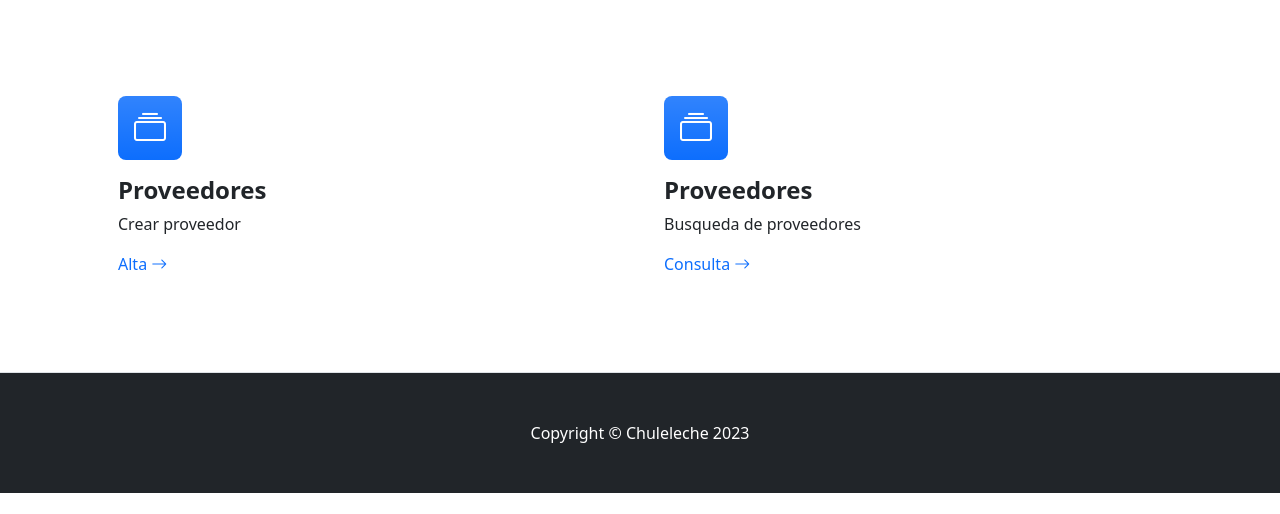
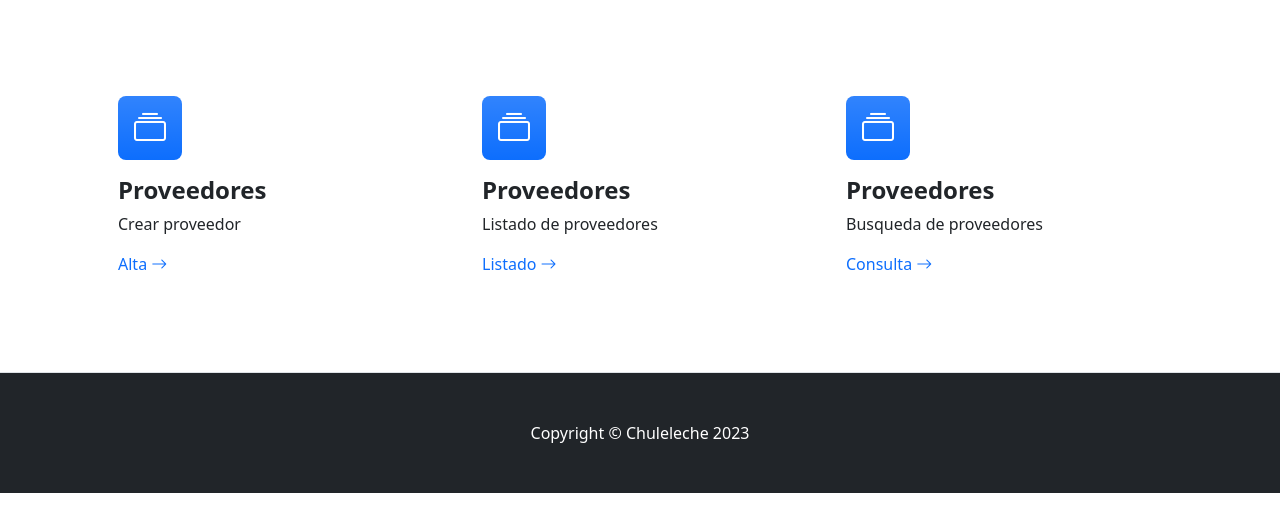
Before and after one commit to emaf13/proyecto-final-python-django, a Django app: page /proveedores/ in a window 1280 px wide. Shown: the part 286-800 px from the top of the page. Run offline with Django 4.2, Linux system fonts and the light colour scheme; a user stored in the database is signed in; some libraries are stand-ins or nearby versions.

Commit message:
version entregable

```diff
--- a/AppChuleleche/templates/AppChuleleche/proveedores.html
+++ b/AppChuleleche/templates/AppChuleleche/proveedores.html
@@ -5,7 +5,7 @@
 
 {% block main %}
 
-<div class="col-lg-6 mb-5 mb-lg-0">
+<div class="col-lg-4 mb-5 mb-lg-0">
     <div class="feature bg-primary bg-gradient text-white rounded-3 mb-3"><i class="bi bi-collection"></i></div>
     <h2 class="h4 fw-bolder">Proveedores</h2>
     <p>Crear proveedor</p>
@@ -14,7 +14,16 @@
         <i class="bi bi-arrow-right"></i>
     </a>
 </div>
-<div class="col-lg-6 mb-5 mb-lg-0">
+<div class="col-lg-4 mb-5 mb-lg-0">
+    <div class="feature bg-primary bg-gradient text-white rounded-3 mb-3"><i class="bi bi-collection"></i></div>
+    <h2 class="h4 fw-bolder">Proveedores</h2>
+    <p>Listado de proveedores</p>
+    <a class="text-decoration-none" href="{% url 'ProveedorList' %}">
+        Listado
+        <i class="bi bi-arrow-right"></i>
+    </a>
+</div>
+<div class="col-lg-4 mb-5 mb-lg-0">
     <div class="feature bg-primary bg-gradient text-white rounded-3 mb-3"><i class="bi bi-collection"></i></div>
     <h2 class="h4 fw-bolder">Proveedores</h2>
     <p>Busqueda de proveedores</p>
```
Also changed, not shown: README.md, db.sqlite3 (added), media/proveedores/dosninas.jpg (added), media/proveedores/dosninas_H5Jh2Lk.jpg (added), media/proveedores/la_dulceria_logo.jpeg (added), media/proveedores/la_dulceria_logo_Sd5HLAn.jpeg (added).
